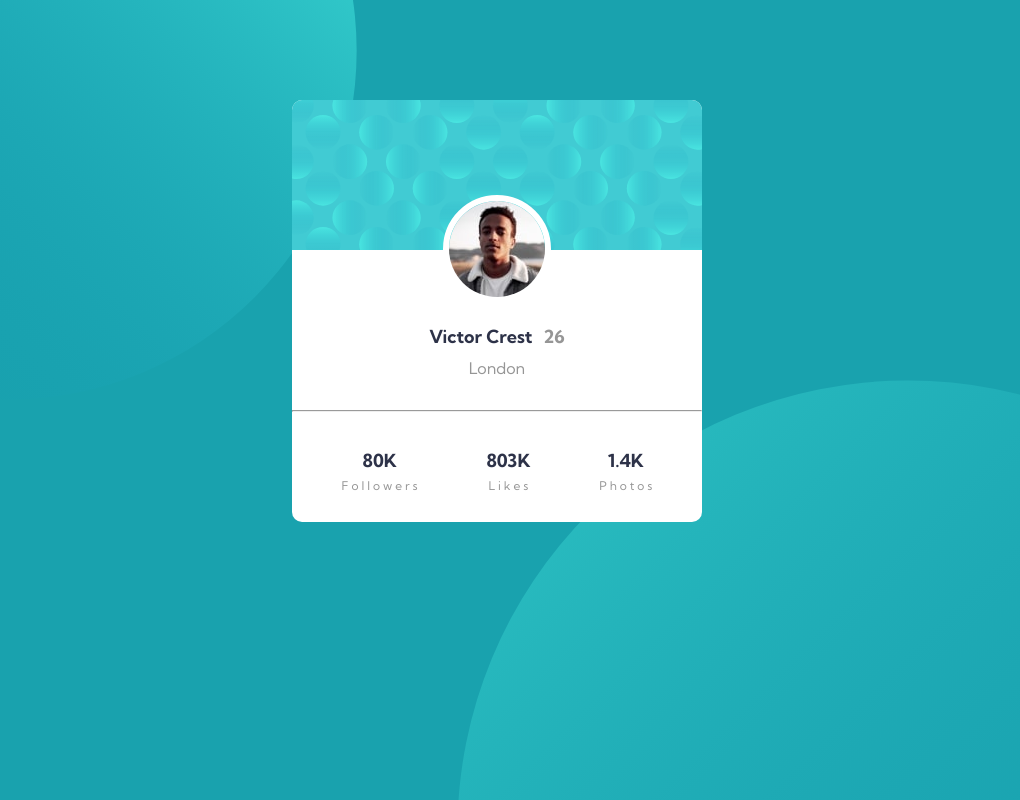
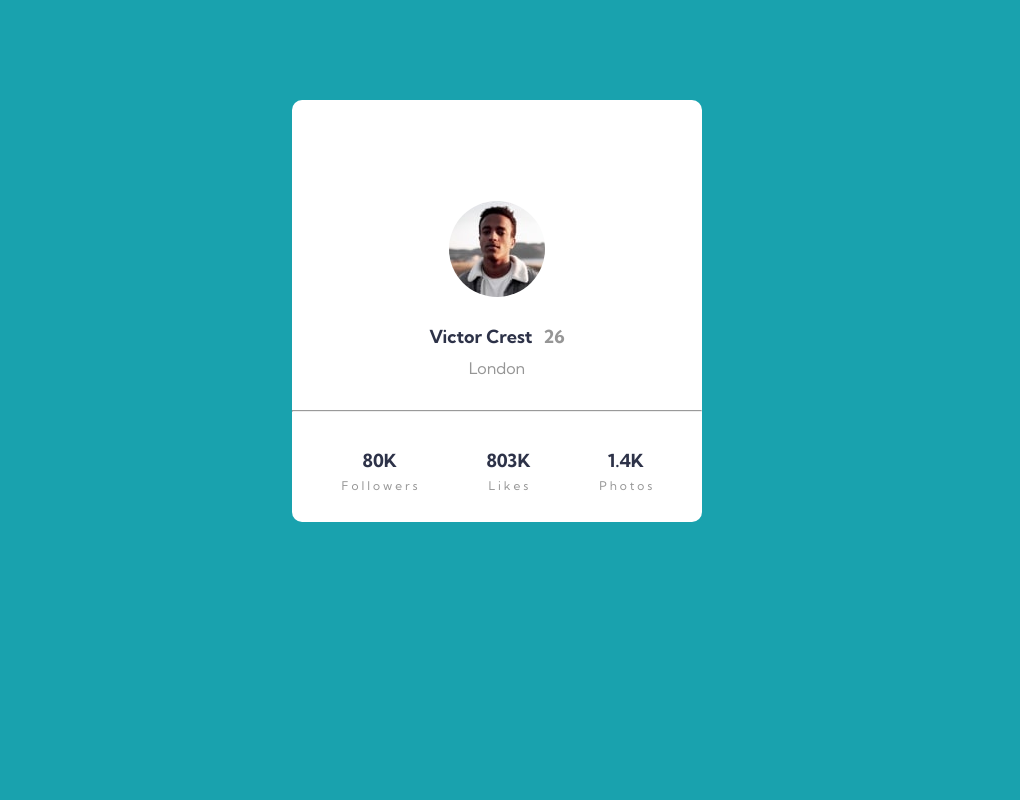
Before and after one commit to Adrian21fonseca/Componente-de-tarjeta-de-perfil, a plain HTML site: page index.html in a window 1280 px wide. Shown: the whole page, without its empty margins (143-1163 px from the left). Drawn offline with Linux system fonts and the light colour scheme.

Commit message:
first commit

```diff
--- a/estilos/style.css
+++ b/estilos/style.css
@@ -5,7 +5,7 @@ body{
     margin: 0;
     padding: 0;
     font-family: "Kumbh Sans", sans-serif;
-    background-image: url(/images/bg-pattern-top.svg), url(/images/bg-pattern-bottom.svg);
+    background-image: "/images/bg-pattern-top.svg", "/images/bg-pattern-bottom.svg";
     background-position: -440px -400px , 160px 302px;
     background-repeat: no-repeat, no-repeat;
     background-size: 640px, 700px;
@@ -21,7 +21,7 @@ body{
 .fondo{
     width: 100%;
     height: 150px;
-    background-image: url("/images/bg-pattern-card.svg");
+    background-image: "/images/bg-pattern-card.svg";
     background-size: cover;
     background-position: center;
     background-repeat: no-repeat;
```
